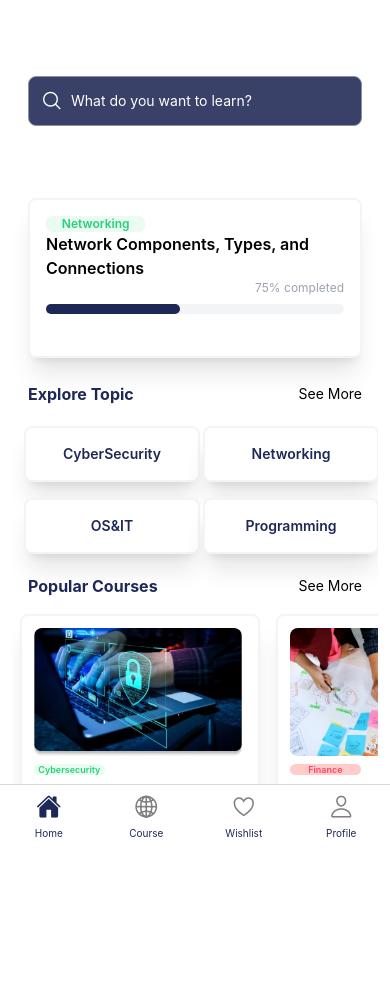
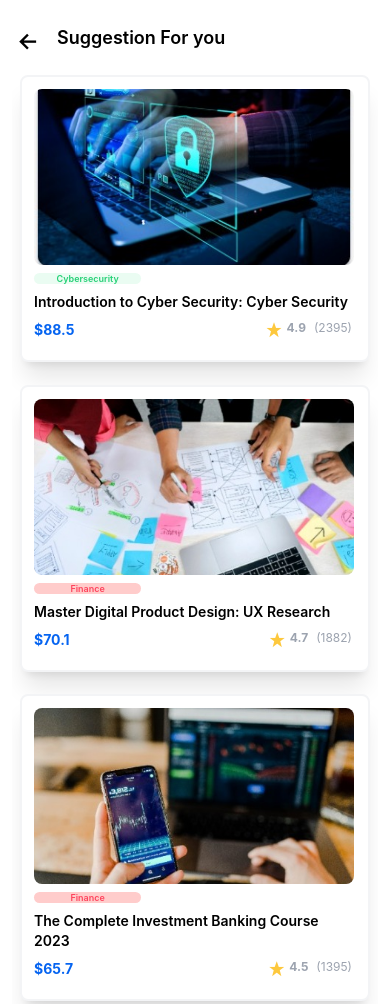
Before and after one commit to Yuniarrr/cyber-app-mobile, a React Native app: screen /seemoresuggestion in a window 390 px wide. Before the commit the page ends 844 px from the top, so only its background shows below. Built offline with nearby package versions, Linux system fonts and the light colour scheme; what tailwindcss-gradients would draw is missing.

Commit message:
fe: add see more pages

```diff
--- /dev/null
+++ b/src/components/Box/SeeMoreArticleBox.js
@@ -0,0 +1,19 @@
+import React from 'react';
+import { View, Text, Image, TouchableOpacity } from 'react-native';
+import { Entypo } from '@expo/vector-icons';
+
+const SeeMoreArticleBox = ({ imageSource, category, title,  onPress, backgroundColor }) => {
+  return (
+    <View className="flex-1 m-2">
+    <TouchableOpacity className="items-center rounded-lg bg-white shadow-xl  h-70 w-[350px] p-3  border-2 border-light-gray" onPress={onPress}>
+      <View className="flex flex-col w-full">
+        <Image source={imageSource} className="w-80 h-44 rounded-lg" />
+        <Text className={`px-1 text-[9px] font-semibold text-center rounded-md w-1/3 my-2 ${backgroundColor}`}>{category}</Text>
+        <Text className="text-sm font-semibold">{title}</Text>
+      </View>
+    </TouchableOpacity>
+    </View>
+  );
+};
+
+export default SeeMoreArticleBox;
--- /dev/null
+++ b/src/components/Box/SeeMoreCourseBox.js
@@ -0,0 +1,31 @@
+import React from 'react';
+import { View, Text, Image, TouchableOpacity } from 'react-native';
+import { Entypo } from '@expo/vector-icons';
+
+const SeeMoreCoursesBox = ({ imageSource, category, title, price, rating, totalReviews, onPress, backgroundColor }) => {
+  return (
+    <View className="flex-1 m-2">
+    <TouchableOpacity className="items-center rounded-lg bg-white shadow-xl h-70 w-[350px] p-3 border-2 border-light-gray" onPress={onPress}>
+      <View className="flex flex-col w-full">
+        <Image source={imageSource} className="w-80 h-44 rounded-lg" />
+        <Text className={`px-1 text-[9px] font-semibold text-center rounded-md w-1/3 my-2 ${backgroundColor}`}>{category}</Text>
+        <Text className="text-sm font-semibold">{title}</Text>
+        <View className="flex flex-row my-2">
+          <View className="flex-1">
+            <Text className="text-sm font-bold text-[#0564F1]">${price}</Text>
+          </View>
+          <View className="flex-1">
+            <View className="flex flex-row justify-end">
+              <Entypo name="star" size={17} color="#FDC83D" />
+              <Text className="text-xs mx-1 text-center font-bold text-[#9CA3AF]">{rating}</Text>
+              <Text className="text-xs mx-1 text-center font-normal text-[#9CA3AF]">({totalReviews})</Text>
+            </View>
+          </View>
+        </View>
+      </View>
+    </TouchableOpacity>
+    </View>
+  );
+};
+
+export default SeeMoreCoursesBox;
--- a/src/navigation/StackNavigator.js
+++ b/src/navigation/StackNavigator.js
@@ -1,6 +1,9 @@
 import { createNativeStackNavigator } from "@react-navigation/native-stack";
 import TabNavigator from "./TabNavigator";
 import Search from "../screens/Search";
+import SeeMorePopularCourses from "../screens/SeeMorePopularCourses";
+import SeeMoreSuggestion from "../screens/SeeMoreSuggestion";
+import SeeMoreDidYouKnow from "../screens/SeeMoreDidYouKnow";
 
 const RootStack = createNativeStackNavigator();
 
@@ -19,6 +22,24 @@ function StackNavigator() {
                     component={Search}
                 />
             </RootStack.Group>
+            <RootStack.Group screenOptions={{ headerShown: false }}>
+                <RootStack.Screen
+                    name="seemorepopularcourses"
+                    component={SeeMorePopularCourses}
+                />
+            </RootStack.Group>
+            <RootStack.Group screenOptions={{ headerShown: false }}>
+                <RootStack.Screen
+                    name="seemoresuggestion"
+                    component={SeeMoreSuggestion}
+                />
+            </RootStack.Group>
+            <RootStack.Group screenOptions={{ headerShown: false }}>
+                <RootStack.Screen
+                    name="seemoredidyouknow"
+                    component={SeeMoreDidYouKnow}
+                />
+            </RootStack.Group>
         </RootStack.Navigator>
     );
 }
--- a/src/screens/HomeScreen.js
+++ b/src/screens/HomeScreen.js
@@ -53,9 +53,6 @@ export default function HomeScreen() {
       {/* explore topic */}
       <View className="flex-row items-center justify-between py-2 px-4">
         <Text className="text-darkblue text-left font-inter text-base font-bold">Explore Topic</Text>
-        <TouchableOpacity>
-          <Text className="text-gray font-normal text-sm">See More</Text>
-        </TouchableOpacity>
       </View>
       {/* tabel explor topic */}
       <View className="flex flex-col m-1">
@@ -71,7 +68,7 @@ export default function HomeScreen() {
       <View className="flex-row items-center justify-between py-2 px-4">
         <Text className="text-darkblue text-left font-inter text-base font-bold">Popular Courses</Text>
         <TouchableOpacity>
-          <Text className="text-gray font-normal text-sm">See More</Text>
+          <Text className="text-gray font-normal text-sm" onPress={() => navigation.navigate('seemorepopularcourses')}>See More</Text>
         </TouchableOpacity>
       </View>
       <ScrollView horizontal={true}>
@@ -103,7 +100,7 @@ export default function HomeScreen() {
       <View className="flex-row items-center justify-between py-2 px-4">
         <Text className="text-darkblue text-left font-inter text-base font-bold">Suggestion For You</Text>
         <TouchableOpacity>
-          <Text className="text-gray font-normal text-sm">See More</Text>
+          <Text className="text-gray font-normal text-sm" onPress={() => navigation.navigate('seemoresuggestion')}>See More</Text>
         </TouchableOpacity>
       </View>
       <ScrollView horizontal={true}>
@@ -135,7 +132,7 @@ export default function HomeScreen() {
       <View className="flex-row items-center justify-between py-2 px-4">
         <Text className="text-darkblue text-left font-inter text-base font-bold">Did You Know?</Text>
         <TouchableOpacity>
-          <Text className="text-gray font-normal text-sm">See More</Text>
+          <Text className="text-gray font-normal text-sm"  onPress={() => navigation.navigate('seemoredidyouknow')}>See More</Text>
         </TouchableOpacity>
       </View>
       <ScrollView horizontal={true}>
--- /dev/null
+++ b/src/screens/SeeMoreDidYouKnow.js
@@ -0,0 +1,36 @@
+import * as React from "react";
+import { View, Text,TouchableOpacity } from "react-native";
+import { ScrollView } from "react-native";
+import Background from "../components/Background";
+import { Ionicons } from '@expo/vector-icons';
+
+import SeeMoreArticleBox from "../components/Box/SeeMoreArticleBox";
+
+export default function SeeMoreDidYouKnow({ navigation }) {
+  return (
+    <Background>
+    <ScrollView>
+      <View className="flex flex-row m-1 w-full">
+        <TouchableOpacity className="content-start mt-1" onPress={() => navigation.navigate("main")}>
+          <Ionicons name="arrow-back" size={25} color="black" />
+        </TouchableOpacity>
+        <Text className="text-black text-center font-inter text-lg font-semibold mx-4 ">Did You Know</Text>
+      </View>
+      <View className="flex flexcol py-2 items-center justify-center">
+        <SeeMoreArticleBox
+              imageSource={require('../../assets/Article1.jpeg')}
+              category="Web"
+              title="Guide to Integrate API in Back End Development"
+              backgroundColor="bg-light-yellow text-yellow"
+        />
+        <SeeMoreArticleBox
+              imageSource={require('../../assets/Article2.jpeg')}
+              category="Mobile"
+              title="Unleashing the Potential of Mobile Development"
+              backgroundColor="bg-light-blue text-blue"
+        />
+      </View>
+    </ScrollView>
+    </Background>
+  );
+}
--- /dev/null
+++ b/src/screens/SeeMorePopularCourses.js
@@ -0,0 +1,51 @@
+import * as React from "react";
+import { View, Text,TouchableOpacity } from "react-native";
+import { ScrollView } from "react-native";
+import Background from "../components/Background";
+import { Ionicons } from '@expo/vector-icons';
+
+import SeeMoreCoursesBox from "../components/Box/SeeMoreCourseBox";
+
+export default function SeeMorePopularCourses({ navigation }) {
+  return (
+    <Background>
+    <ScrollView>
+      <View className="flex flex-row m-1 w-full">
+        <TouchableOpacity className="content-start mt-1" onPress={() => navigation.navigate("main")}>
+          <Ionicons name="arrow-back" size={25} color="black" />
+        </TouchableOpacity>
+        <Text className="text-black text-center font-inter text-lg font-semibold mx-4 ">Popular Courses</Text>
+      </View>
+      <View className="flex flexcol py-2 items-center justify-center">
+        <SeeMoreCoursesBox
+              imageSource={require('../../assets/Popular_Courses2.jpeg')}
+              category="Cybersecurity"
+              title="Introduction to Cyber Security: Cyber Security"
+              price={88.5}
+              rating={4.9}
+              totalReviews={2395}
+              backgroundColor="bg-light-green text-green"
+          />
+          <SeeMoreCoursesBox
+              imageSource={require('../../assets/Popular_Courses1.jpeg')}
+              category="Finance"
+              title="Master Digital Product Design: UX Research"
+              price={70.1}
+              rating={4.7}
+              totalReviews={1882}
+              backgroundColor="bg-light-red text-red"
+          />
+          <SeeMoreCoursesBox
+              imageSource={require('../../assets/Suggestion_1.jpeg')}
+              category="Finance"
+              title="The Complete Investment Banking Course 2023"
+              price={65.7}
+              rating={4.5}
+              totalReviews={1395}
+              backgroundColor="bg-light-red text-red"
+            />
+      </View>
+    </ScrollView>
+    </Background>
+  );
+}
--- /dev/null
+++ b/src/screens/SeeMoreSuggestion.js
@@ -0,0 +1,51 @@
+import * as React from "react";
+import { View, Text,TouchableOpacity } from "react-native";
+import { ScrollView } from "react-native";
+import Background from "../components/Background";
+import { Ionicons } from '@expo/vector-icons';
+
+import SeeMoreCoursesBox from "../components/Box/SeeMoreCourseBox";
+
+export default function SeeMoreSuggestion({ navigation }) {
+  return (
+    <Background>
+    <ScrollView>
+      <View className="flex flex-row m-1 w-full">
+        <TouchableOpacity className="content-start mt-1" onPress={() => navigation.navigate("main")}>
+          <Ionicons name="arrow-back" size={25} color="black" />
+        </TouchableOpacity>
+        <Text className="text-black text-center font-inter text-lg font-semibold mx-4 ">Suggestion For you</Text>
+      </View>
+      <View className="flex flexcol py-2 items-center justify-center">
+        <SeeMoreCoursesBox
+              imageSource={require('../../assets/Popular_Courses2.jpeg')}
+              category="Cybersecurity"
+              title="Introduction to Cyber Security: Cyber Security"
+              price={88.5}
+              rating={4.9}
+              totalReviews={2395}
+              backgroundColor="bg-light-green text-green"
+          />
+          <SeeMoreCoursesBox
+              imageSource={require('../../assets/Popular_Courses1.jpeg')}
+              category="Finance"
+              title="Master Digital Product Design: UX Research"
+              price={70.1}
+              rating={4.7}
+              totalReviews={1882}
+              backgroundColor="bg-light-red text-red"
+          />
+          <SeeMoreCoursesBox
+              imageSource={require('../../assets/Suggestion_1.jpeg')}
+              category="Finance"
+              title="The Complete Investment Banking Course 2023"
+              price={65.7}
+              rating={4.5}
+              totalReviews={1395}
+              backgroundColor="bg-light-red text-red"
+            />
+      </View>
+    </ScrollView>
+    </Background>
+  );
+}
```
